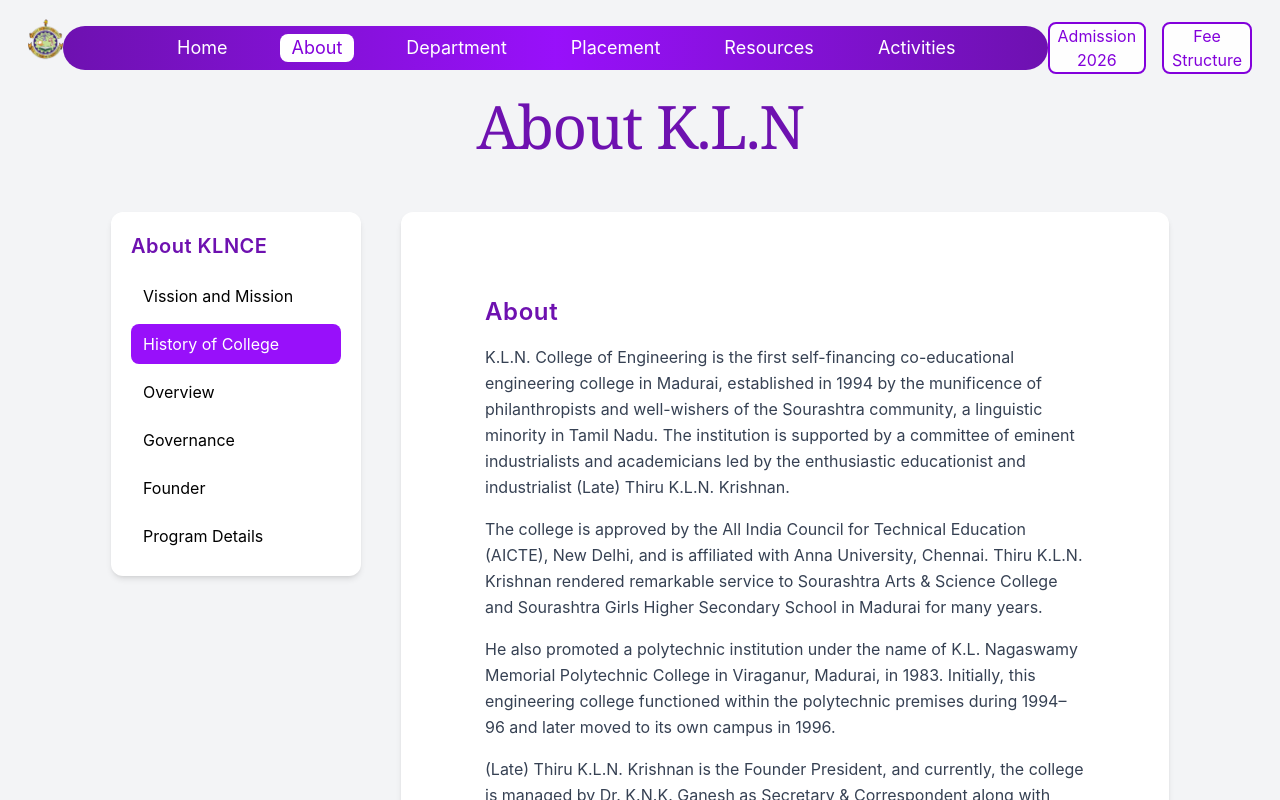
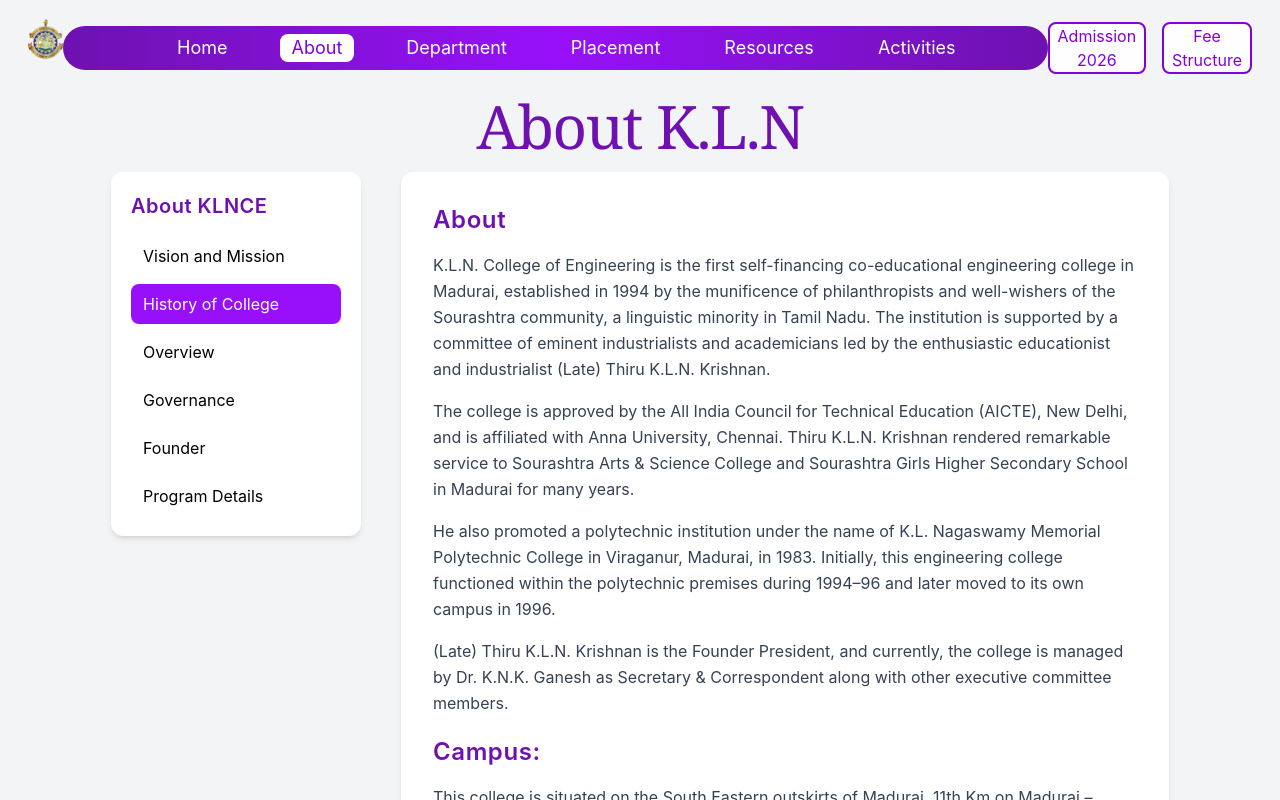
Before and after one commit to Kishore-vg04/KLNCE, a React (Vite) app in the folder Frontend/: page /about in a window 1280 px wide. Both pictures are taken after a click on the item "History of College". Shown: the top 800 px of the page. Built offline with nearby package versions, Linux system fonts and the light colour scheme; some icons are missing.

Commit message:
Initial Commit

```diff
--- a/Frontend/src/Component/About/History.jsx
+++ b/Frontend/src/Component/About/History.jsx
@@ -2,9 +2,9 @@
 const History = () => {
   return (
     <div>
-      <div className='w-[100%] text-left p-8 rounded-xl '>
+      <div className='w-[100%] text-left rounded-xl '>
 
-         <div className='p-5'>
+         <div>
             <h4 className='font-semibold text-2xl mb-4 text-purple-800 tracking-wide'>
             About
             </h4>
@@ -40,7 +40,7 @@
             Correspondent along with other executive committee members.
           </p>
          </div>
-         <div className='p-5'>
+         <div className='py-5'>
             <h4 className='font-semibold text-2xl mb-4 text-purple-800 tracking-wide'>
             Campus:
             </h4>
--- a/Frontend/src/Pages/About.jsx
+++ b/Frontend/src/Pages/About.jsx
@@ -27,29 +27,28 @@
       case "Program":
         return <Program />
       default:
-        return <History />
+        return <VisionMission />
     }
   }
 
   return (
     <div className="bg-gray-100 min-h-screen">
       <Navbar name={"About K.L.N"} />
-      <div className='flex justify-center gap-10 py-10'>
+      <div className='flex justify-center gap-10 '>
         <div className='w-[250px] h-fit bg-white rounded-xl shadow-md p-5 sticky top-24'>
-
           <h3 className='text-xl font-semibold text-purple-800 mb-4 tracking-wide'>
             About KLNCE
           </h3>
 
           <ul className='flex flex-col gap-2'>
             <li
-              onClick={() => setActiveSection("VisionMission")}
+              onClick={()=> setActiveSection("VisionMission")}
               className={`px-3 py-2 rounded-lg cursor-pointer transition duration-300
-              ${activeSection === "VisionMission"
+                ${activeSection === 'VisionMission'
                 ? "bg-purple-600 text-white"
                 : "hover:bg-purple-100 hover:text-purple-700"}`}
             >
-              Vission and Mission
+                Vision and Mission
             </li>
 
             <li
```
